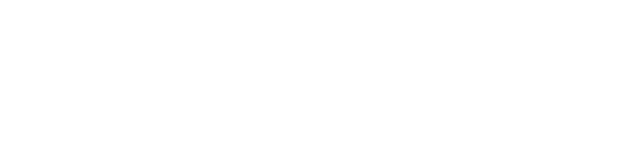
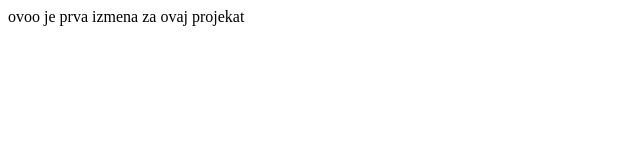
Before and after one commit to dimitrije777/test2, a plain HTML site: page index.html in a window 1280 px wide. Shown: the whole page, without its empty margins (0-640 px from the left). Drawn offline with Linux system fonts and the light colour scheme.

Commit message:
prva izmena

```diff
--- a/index.html
+++ b/index.html
@@ -8,6 +8,6 @@
     <script type="text/javascript" src="js/main.js"> </script>
 </head>
 <body>
-
+ovoo je prva izmena za ovaj projekat
 </body>
 </html>
```
